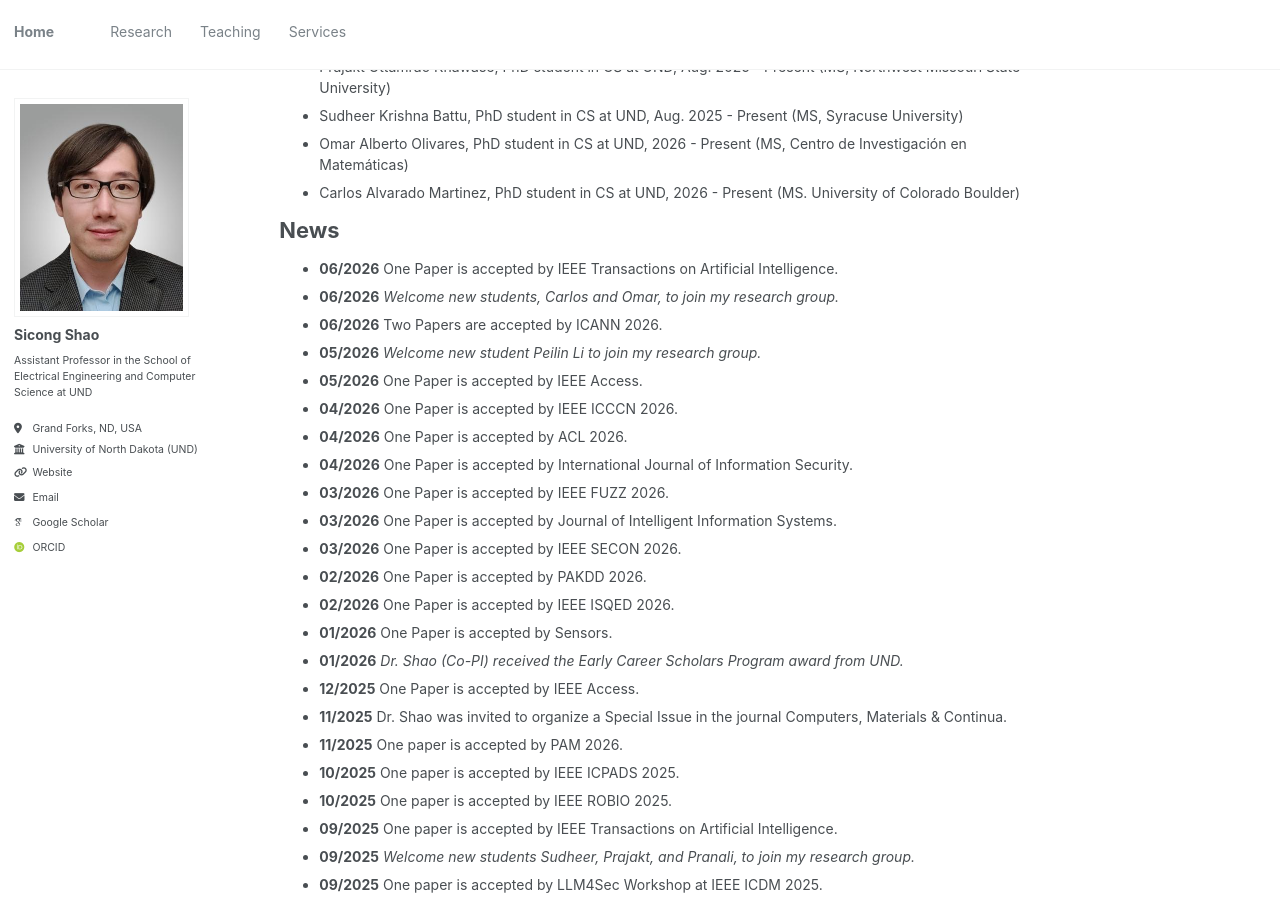
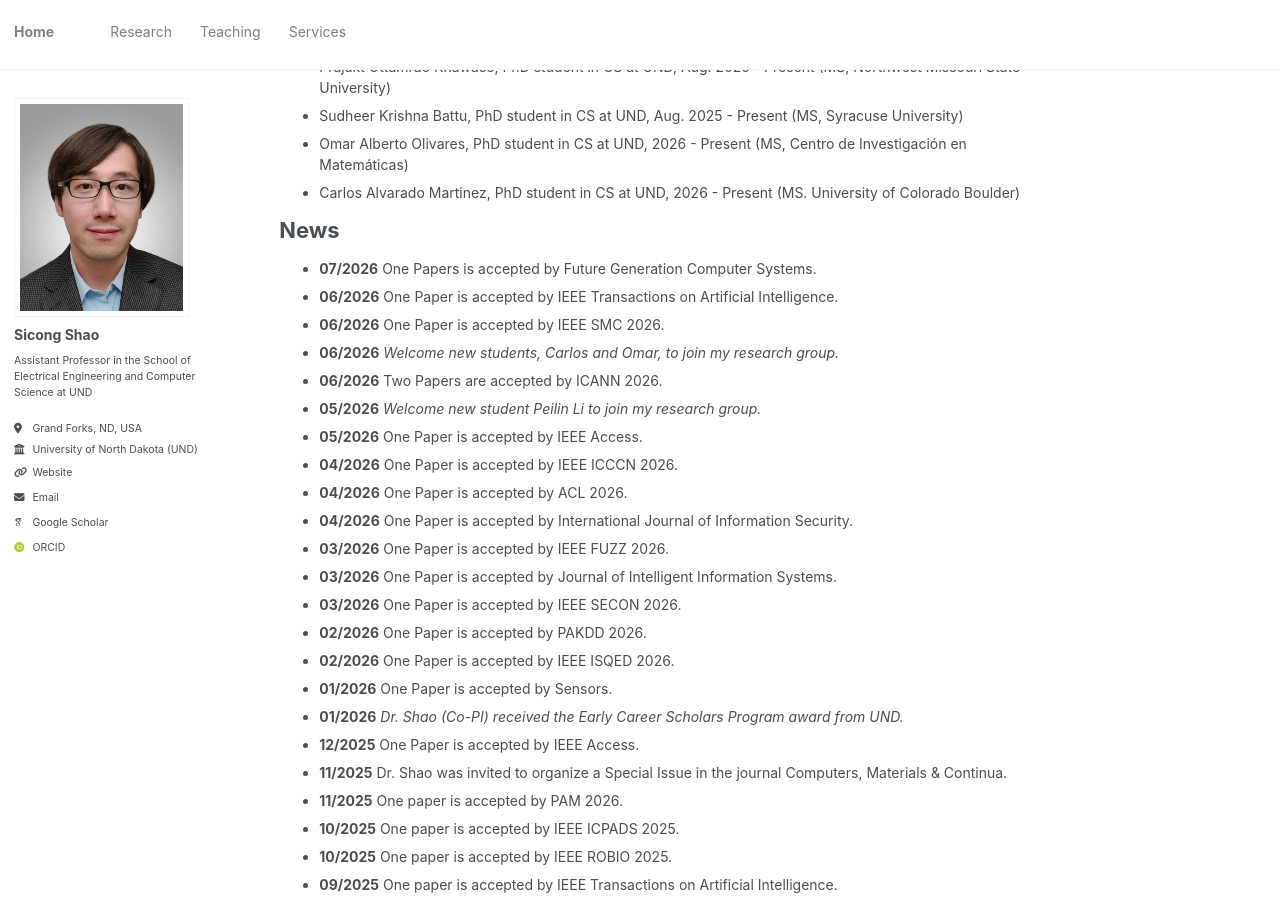
Before and after one commit to sicongshao/sicongshao.github.io, a Jekyll site: the page built from _pages/about.md, in a window 1280 px wide and 900 px high, scrolled down 627 px. Built offline with Jekyll 4.4.1, drawn with Linux system fonts in a browser that asks for light colours; some web fonts are replaced.

Commit message:
first commit

```diff
--- a/_pages/about.md
+++ b/_pages/about.md
@@ -35,7 +35,9 @@ Students
 
 News
 ======
+* **07/2026** One Papers is accepted by Future Generation Computer Systems.
 * **06/2026** One Paper is accepted by IEEE Transactions on Artificial Intelligence.
+* **06/2026** One Paper is accepted by IEEE SMC 2026.
 * **06/2026** *Welcome new students, Carlos and Omar, to join my research group.*
 * **06/2026** Two Papers are accepted by ICANN 2026.
 * **05/2026** *Welcome new student Peilin Li to join my research group.*
```
